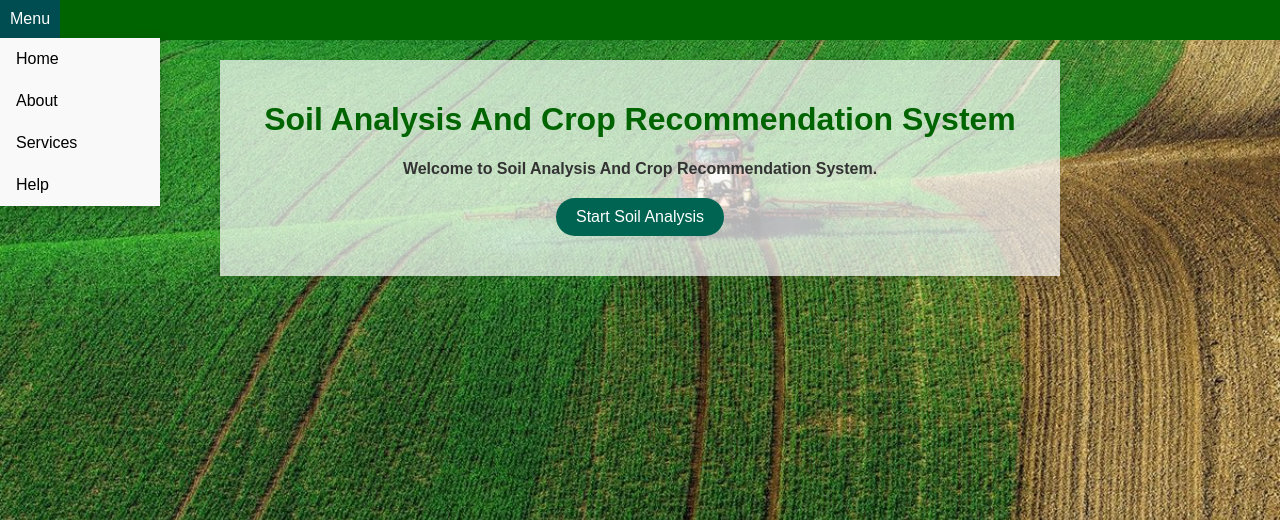
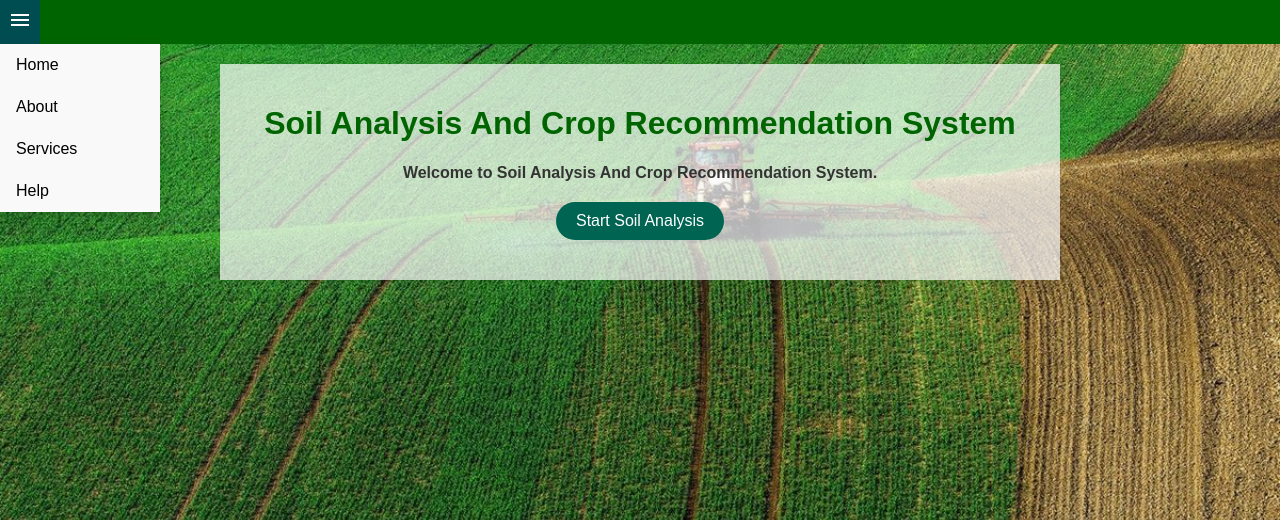
Before and after one commit to bsc-com-ne-o8-19/crop-recommendation-systm, a Flask app: page / in a window 1280 px wide. Shown: the top 520 px of the page. Run offline with Flask 3, Linux system fonts and the light colour scheme.

Commit message:
tiny changes

```diff
--- a/static/style/myhome.css
+++ b/static/style/myhome.css
@@ -17,7 +17,7 @@ body {
 header {
   background-color: #006400;
   color: #ffffff;
-  padding: 20px;
+  padding: 22px;
   text-align: center;
 }
 
@@ -29,7 +29,7 @@ nav .dropdown {
 nav .dropbtn {
   background-color: #006400;
   color: white;
-  padding: 10px;
+  padding: 8px;
   font-size: 16px;
   border: none;
   cursor: pointer;
--- a/static/style/predict.css
+++ b/static/style/predict.css
@@ -10,8 +10,8 @@ body {
   background-position: center;
   background: radial-gradient(
     848px at 10% 20%,
-    rgba(174, 231, 165, 0.9) 0%,
-    rgb(163, 185, 138) 90%
+    rgba(229, 248, 226, 0.9) 0%,
+    rgb(251, 252, 250) 90%
   );
 }
 
--- a/static/style/prediction.css
+++ b/static/style/prediction.css
@@ -1,3 +1,6 @@
+body {
+  font-family: Arial, Helvetica, sans-serif;
+}
 h1 {
   text-align: center;
   color: #006400;
--- a/templates/Home.html
+++ b/templates/Home.html
@@ -3,6 +3,7 @@
   <head>
     <meta charset="UTF-8" />
     <title>Soil Analysis And Crop Recommendation System</title>
+    <link rel="stylesheet" href="https://fonts.googleapis.com/css2?family=Material+Symbols+Outlined:opsz,wght,FILL,GRAD@24,400,0,0" />
     <link
       rel="stylesheet"
       href="{{url_for('static',filename='style/myhome.css')}}"
@@ -12,7 +13,11 @@
     <header>
       <nav>
        <div class="dropdown">
-          <button class="dropbtn">Menu</button>
+          <button class="dropbtn">
+            <span class="material-symbols-outlined">
+              menu
+            </span>
+          </button>
           <div class="dropdown-content">
             <a href="/">Home</a>
             <a href="/about">About</a>
```
Also changed, not shown: static/style/contact.css (added, +7 -0 lines), templates/contact.html (added, +16 -0 lines).
